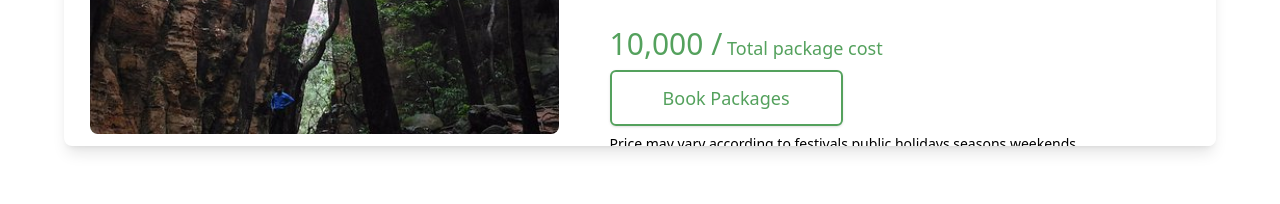
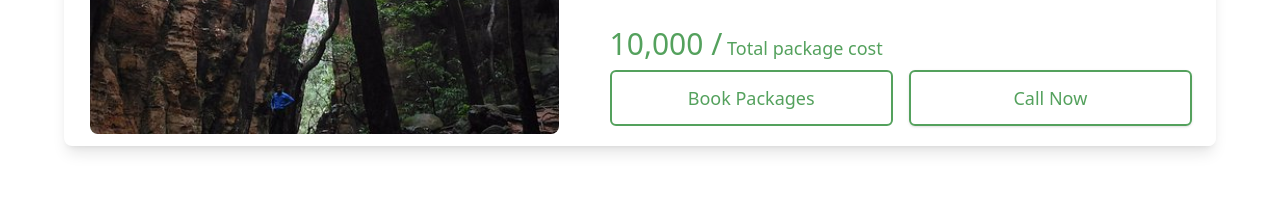
Before and after one commit to aniketkalawat88/travel-web, a Next.js app: page /packages in a window 1280 px wide. Shown: the part 718-922 px from the top of the page. Built offline with nearby package versions, Linux system fonts and the light colour scheme.

Commit message:
popup-added-slider-fix-validation-done

```diff
--- a/package.json
+++ b/package.json
@@ -9,11 +9,13 @@
     "lint": "next lint"
   },
   "dependencies": {
+    "@reduxjs/toolkit": "^2.3.0",
     "next": "14.2.15",
     "react": "^18",
     "react-dom": "^18",
     "react-fast-marquee": "^1.6.5",
     "react-icons": "^5.3.0",
+    "react-redux": "^9.1.2",
     "swiper": "^11.1.14"
   },
   "devDependencies": {
--- a/src/app/_components/hero-section.jsx
+++ b/src/app/_components/hero-section.jsx
@@ -1,9 +1,17 @@
+"use client"
+
 import React from "react";
-import Link from "next/link";
 import { londrinasketch } from "../font";
+import { useDispatch } from "react-redux";
+import { openModal } from "../redux/modelSlice/modelSlice";
 import FormPopup from "./form-popup";
 
 const HeroSection = () => {
+  const dispatch = useDispatch();
+  const handleOpen = () => (
+    dispatch(openModal())
+  )
+
   return (
     <div className="relative">
       <video className="custom-video" loop playsInline muted autoPlay>
@@ -36,13 +44,10 @@ const HeroSection = () => {
             <p className="text-sm sm:text-sm mb-6 max-w-2xl mx-auto ">
              {`    Suhana Tours and Travels offers personalized tours in Pachmarhi, showcasing its stunning nature, rich culture, and hidden gems for unforgettable adventures.`}
             </p>
-            {/* <Link
-              href="#"
-              className="bg-primary-main text-white py-2 sm:py-3 px-4 sm:px-6 rounded-sm text-sm hover:bg-primary-main transition duration-300 font-medium"
+              <button onClick={handleOpen} className="bg-primary-main text-white py-2 sm:py-3 px-4 sm:px-6 rounded-sm text-sm hover:bg-primary-main transition duration-300 font-medium"
             >
               Explore Now
-            </Link> */}
-            <FormPopup />
+            </button>
           </div>
         </div>
     </div>
--- a/src/app/_components/home-package.jsx
+++ b/src/app/_components/home-package.jsx
@@ -1,10 +1,18 @@
+"use client"
+
 /* eslint-disable @next/next/no-img-element */
 import Link from "next/link";
 import React from "react";
 import { FaLocationDot } from "react-icons/fa6";
+import { useDispatch } from "react-redux";
+import { openModal } from "../redux/modelSlice/modelSlice";
 
 
 const HomePackage = () => {
+  const dispatch = useDispatch();
+  const handleOpen = () => (
+    dispatch(openModal())
+  )
     const arr = [
       {
         img:'/assets/images/about-images/04.jpg',
@@ -59,7 +67,7 @@ const HomePackage = () => {
                         </p>
                     </div>
                     <div className="grid grid-cols-2 gap-4">
-                      <button className="bg-primary-main text-white md:py-2 py-1 md:px-4 md:rounded-lg rounded-sm w-full md:text-base sm:text-sm text-xs">
+                      <button onClick={handleOpen} className="bg-primary-main text-white md:py-2 py-1 md:px-4 md:rounded-lg rounded-sm w-full md:text-base sm:text-sm text-xs">
                       Book Now
                       </button>
                       <button className="text-primary-main border-primary-main border md:py-2 py-1 md:px-4 md:rounded-lg rounded-sm w-full md:text-base sm:text-sm text-xs">
--- a/src/app/_components/packages.jsx
+++ b/src/app/_components/packages.jsx
@@ -1,7 +1,17 @@
+"use client"
+
+/* eslint-disable @next/next/no-img-element */
+import Link from 'next/link';
 import React from 'react'
 import { FaLocationDot } from "react-icons/fa6";
+import { useDispatch } from 'react-redux';
+import { openModal } from '../redux/modelSlice/modelSlice';
 
 const Packages = () => {
+    const dispatch = useDispatch();
+    const handleOpen = () => (
+        dispatch(openModal())
+    )
     const pack = [
         {
             img:'/assets/images/about-images/04.jpg',
@@ -62,73 +72,25 @@ const Packages = () => {
 
                                 <ul className="pl-0 lg:grid lg:gap-y-4 max-md:gap-y-2 md:space-y-5 lg:space-y-0 max-md:space-y-2">
                                     <li className="flex items-start lg:col-span-1">
-                                        {/* <div className="flex-shrink-0">
-                                            <svg
-                                                className="h-5 w-5 text-primary-main dark:text-primary-main/90"
-                                                fill="currentColor"
-                                                viewBox="0 0 20 20"
-                                            >
-                                                <path
-                                                    fillRule="evenodd"
-                                                    d="M10 18a8 8 0 100-16 8 8 0 000 16zm3.707-9.293a1 1 0 00-1.414-1.414L9 10.586 7.707 9.293a1 1 0 00-1.414 1.414l2 2a1 1 0 001.414 0l4-4z"
-                                                    clipRule="evenodd"
-                                                ></path>
-                                            </svg>
-                                        </div> */}
+
                                         <p className="md:text-lg max-md:text-sm leading-5 text-black font-ttnorms text-left ">
                                         Pick Up from Pipariya to pachmarhi
                                         </p>
                                     </li>
                                     <li className="flex items-start lg:col-span-1">
-                                        {/* <div className="flex-shrink-0">
-                                            <svg
-                                                className="h-5 w-5 text-primary-main dark:text-primary-main/90"
-                                                fill="currentColor"
-                                                viewBox="0 0 20 20"
-                                            >
-                                                <path
-                                                    fillRule="evenodd"
-                                                    d="M10 18a8 8 0 100-16 8 8 0 000 16zm3.707-9.293a1 1 0 00-1.414-1.414L9 10.586 7.707 9.293a1 1 0 00-1.414 1.414l2 2a1 1 0 001.414 0l4-4z"
-                                                    clipRule="evenodd"
-                                                ></path>
-                                            </svg>
-                                        </div> */}
+
                                         <p className="md:text-lg max-md:text-sm leading-5 text-black font-ttnorms text-left ">
                                         Drop from pachmarhi to pipariya
                                         </p>
                                     </li>
                                     <li className="flex items-start lg:col-span-1">
-                                        {/* <div className="flex-shrink-0">
-                                            <svg
-                                                className="h-5 w-5 text-primary-main dark:text-primary-main/90"
-                                                fill="currentColor"
-                                                viewBox="0 0 20 20"
-                                            >
-                                                <path
-                                                    fillRule="evenodd"
-                                                    d="M10 18a8 8 0 100-16 8 8 0 000 16zm3.707-9.293a1 1 0 00-1.414-1.414L9 10.586 7.707 9.293a1 1 0 00-1.414 1.414l2 2a1 1 0 001.414 0l4-4z"
-                                                    clipRule="evenodd"
-                                                ></path>
-                                            </svg>
-                                        </div> */}
+
                                         <p className="md:text-lg max-md:text-sm leading-5 text-black font-ttnorms text-left">
                                         3N/2D stay in Budget Non Ac room
                                         </p>
                                     </li>
                                     <li className="flex items-start lg:col-span-1">
-                                        {/* <div className="flex-shrink-0">
-                                            <svg
-                                                className="h-5 w-5 text-primary-main dark:text-primary-main/90"
-                                                fill="currentColor"
-                                                viewBox="0 0 20 20"
-                                            >
-                                                <path
-                                                    fillRule="evenodd"
-                                                    d="M10 18a8 8 0 100-16 8 8 0 000 16zm3.707-9.293a1 1 0 00-1.414-1.414L9 10.586 7.707 9.293a1 1 0 00-1.414 1.414l2 2a1 1 0 001.414 0l4-4z"
-                                                    clipRule="evenodd"
-                                                ></path>
-                                            </svg>
-                                        </div> */}
+
                                         <p className="md:text-lg max-md:text-sm leading-5 text-black font-ttnorms text-left">
                                         Sightseeing-non entry/forest entry
                                         </p>
@@ -140,21 +102,21 @@ const Packages = () => {
                                     </li>
 
                                 </ul>
-                                <div className="lg:mt-2 max-md:mt-2">
-                                <div className="rounded-md shadow md:w-[40%] max-md:w-[50%]">
-                                    <a
-                                        href="#"
-                                        className="flex items-center justify-center md:px-5 max-md:px-3 md:py-3 max-md:py-2  leading-6 font-medium rounded-md focus:outline-none focus:ring transition duration-200 ease-in-out shadow-teal border-2 border-primary-main bg-white text-primary-main  md:text-lg max-md:text-sm relative z-20 dark:bg-primary-main dark:text-white "
-                                    >
-                                        Book Packages
-                                    </a>
+                                <div className="lg:mt-2 max-md:mt-2 grid grid-cols-2 w-full gap-4">
+                                        <button onClick={handleOpen}
+                                            className="flex items-center justify-center md:px-5 max-md:px-3 md:py-3 max-md:py-2  leading-6 font-medium rounded-md focus:outline-none focus:ring transition duration-200 ease-in-out shadow-teal border-2 border-primary-main bg-white text-primary-main  md:text-lg max-md:text-sm relative dark:bg-primary-main dark:text-white "
+                                        >
+                                            Book Packages
+                                        </button>
+                                    <div className="rounded-md shadow">
+                                        <Link
+                                            href="tel:+919456583256"
+                                            className="flex items-center justify-center md:px-5 max-md:px-3 md:py-3 max-md:py-2  leading-6 font-medium rounded-md focus:outline-none focus:ring transition duration-200 ease-in-out shadow-teal border-2 border-primary-main bg-white text-primary-main  md:text-lg max-md:text-sm relative dark:text-primary-main"
+                                        >
+                                            Call Now
+                                        </Link>
+                                    </div>
                                 </div>
-                                <li className="flex items-start lg:col-span-1">
-                                       <p className="mt-2 text-sm leading-5 text-black font-ttnorms text-left">
-                                       Price may vary according to festivals public holidays seasons weekends .
-                                       </p>
-                                   </li>
-                            </div>
                             </div>
                         </div>
 
--- a/src/app/_components/testinomal-slider.jsx
+++ b/src/app/_components/testinomal-slider.jsx
@@ -52,8 +52,8 @@ export default function HeroSection() {
             <h1 className={`md:text-3xl sm:text-2xl text-base font-bold tracking-tight text-gray-900 dark:text-black leading-9 dark:text-heading-main`}>Testimonial<span className="text-primary-main pt-2 text-4xl"><br />  </span></h1>
             <p className="text-[#666666] max-w-sm mt-6">Our Clients send us bunch of smilies with our services and we love them.</p>
             <div>
-              <button className='HomeSlidePrev text-primaryMain absolute bottom-12 max-md:left-1/3 -translate-y-1/2 z-10 hover:bg-primary-main hover:text-white text-xl p-2 rounded-full border border-primary-main text-primary-main'><FaArrowLeft /></button>
-              <button className='HomeSlideNext text-primaryMain absolute bottom-12 max-md:left-1/2 -translate-y-1/2 md:left-28 left-20 z-10 hover:bg-primary-main hover:text-white text-xl p-2 rounded-full border border-primary-main text-primary-main'><FaArrowRight /></button>
+              <button className='HomeSlidePrev text-primaryMain absolute md:bottom-12 bottom-5 max-md:left-1/3 -translate-y-1/2 z-10 hover:bg-primary-main hover:text-white text-xl p-2 rounded-full border border-primary-main text-primary-main'><FaArrowLeft /></button>
+              <button className='HomeSlideNext text-primaryMain absolute md:bottom-12 bottom-5 max-md:left-1/2 -translate-y-1/2 md:left-28 left-20 z-10 hover:bg-primary-main hover:text-white text-xl p-2 rounded-full border border-primary-main text-primary-main'><FaArrowRight /></button>
             </div>
           </div>
       <Swiper
--- a/src/app/layout.js
+++ b/src/app/layout.js
@@ -2,6 +2,8 @@ import localFont from "next/font/local";
 import "./globals.css";
 import Navbar from "./_components/navbar";
 import Footer from "./_components/footer";
+import { Providers } from "./redux/provider";
+import FormPopup from "./_components/form-popup";
 
 const geistSans = localFont({
   src: "./fonts/GeistVF.woff",
@@ -25,9 +27,12 @@ export default function RootLayout({ children }) {
       <body
         className={`${geistSans.variable} ${geistMono.variable} antialiased`}
       >
+        <Providers>
         <Navbar />
+        <FormPopup />
         {children}
         <Footer />
+        </Providers>
       </body>
     </html>
   );
--- /dev/null
+++ b/src/app/redux/modelSlice/modelSlice.js
@@ -0,0 +1,21 @@
+const { createSlice } = require("@reduxjs/toolkit");
+
+
+const initialState = {
+    isOpen:false,
+}
+const modelSlice = createSlice({
+    name:'modal',
+    initialState,
+    reducers: {
+        openModal: (state) => {
+            state.isOpen = true;
+        },
+        closeModel: (state) => {
+            state.isOpen = false;
+        }
+    }
+})
+
+export const { openModal , closeModel } = modelSlice.actions;
+export default modelSlice.reducer
--- /dev/null
+++ b/src/app/redux/provider.js
@@ -0,0 +1,11 @@
+"use client"
+
+import { store } from "./store";
+
+const { Provider } = require("react-redux");
+
+export function Providers ({children}){
+    return <Provider store={store}>
+        {children}
+    </Provider>
+}
--- /dev/null
+++ b/src/app/redux/store.js
@@ -0,0 +1,8 @@
+const { configureStore } = require("@reduxjs/toolkit");
+import modelSlice from "./modelSlice/modelSlice"
+
+export const store = configureStore({
+    reducer: {
+        modal:modelSlice
+    }
+})
```
Also changed, not shown: src/app/_components/form-popup.jsx (+57 -20 lines), 2 other files (tests, documents, lock files or other folders). Lines whose indentation alone changed are shown as unchanged.
